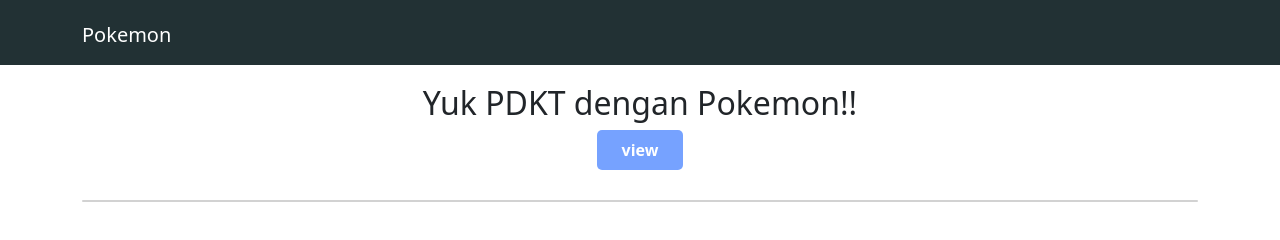
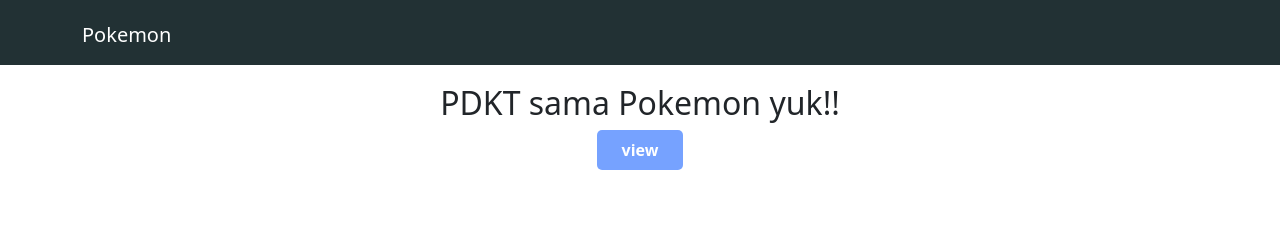
Before and after one commit to yunusf/DGTL-Tugas-2-Program-Pokemon, a plain HTML site: page index.html in a window 1280 px wide. Drawn offline with nearby package versions, Linux system fonts and the light colour scheme.

Commit message:
update UI-index-1

```diff
--- a/index.html
+++ b/index.html
@@ -9,7 +9,6 @@
   </head>
   <body>
     <header>
-        <!-- <div class="header-logo"></div> -->
         <div class="container">
             <div class="header-left">
                 <div class="logo">Pokemon</div>
@@ -22,22 +21,10 @@
         <div class="lesson-wrapper">
             <div class="container">
                 <div class="heading">
-                    <h2>Yuk PDKT dengan Pokemon!!</h2>
-                    <input id="button" type="button" onclick="fetchData()" value="view"/>
+                    <h2>PDKT sama Pokemon yuk!!</h2>
+                    <input id="btnView" type="button" onclick="getPokemon()" value="view"/>
                 </div>
-                <div class="card-group">
-                    <div class="card" id="pokemon">
-                        <!-- <div class="lessons">
-                            <div class="lesson" id="pokemon">
-                                <span id="number"></span>
-                                <span id="name"></span>
-                                <div class="lesson-icon">
-                                    <img id="img" src="" alt="">
-                                </div>
-                                <span id="type"></span>
-                            </div>
-                        </div> -->
-                    </div>
+                <div class="row" id="listPoke">
                 </div>
             </div>
         </div>
```
